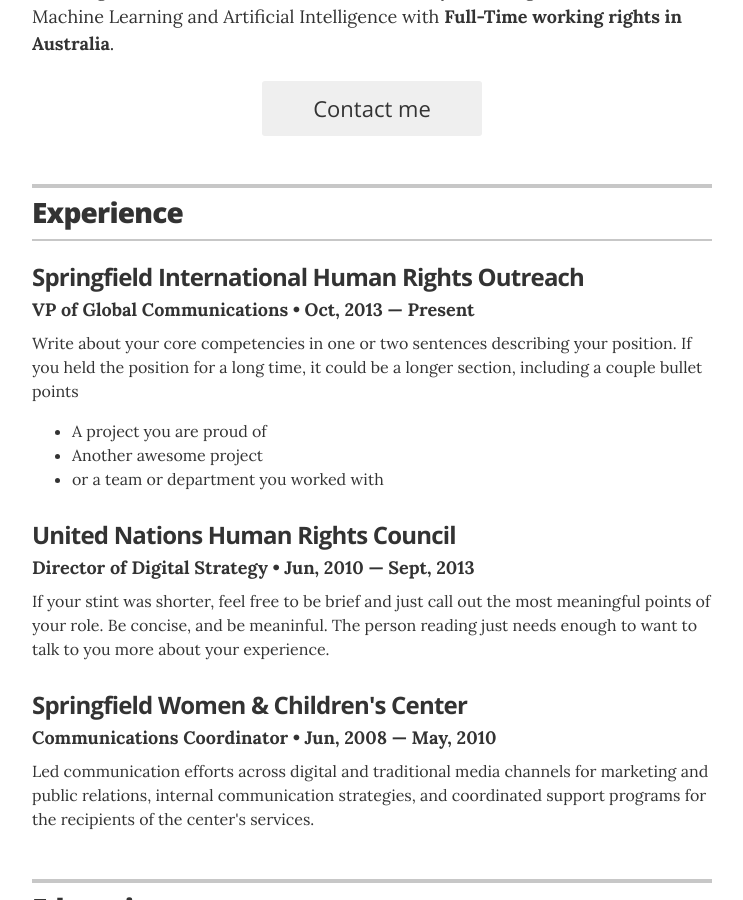
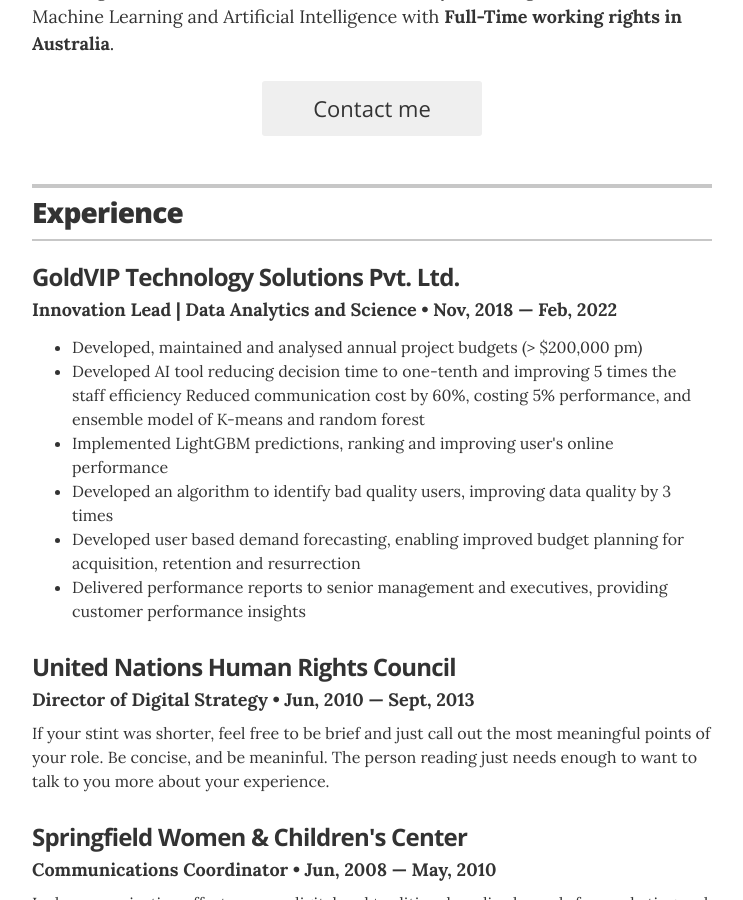
Before and after one commit to Bloodphilic/VipulJain_Resume, a Jekyll site: the page built from index.html, in a window 1280 px wide and 900 px high, scrolled down 587 px. Shown: the whole window, without its empty margins (268-1011 px from the left). Built offline with Jekyll 4.4.1, drawn with Linux system fonts in a browser that asks for light colours.

Commit message:
experience test

```diff
--- a/_config.yml
+++ b/_config.yml
@@ -45,7 +45,7 @@
 # Resume social links
 # uncomment the options you wish to display, and add your own URL
 resume_social_links:
-  resume_github_url:            "https://github.com/Bloodphilic"
+  # resume_github_url:            "https://github.com/Bloodphilic"
   # resume_twitter_url:           "http://twitter.com/jglovier"
   # resume_dribbble_url:          "https://dribbble.com/jag"
   # resume_facebook_url:          "insert Facebook URL here"
--- a/_data/experience.yml
+++ b/_data/experience.yml
@@ -1,9 +1,16 @@
 # Jobs
 # VP of Global Communications
-- company: Springfield International Human Rights Outreach
-  position: VP of Global Communications
-  duration: Oct, 2013 &mdash; Present
-  summary: Write about your core competencies in one or two sentences describing your position. If you held the position for a long time, it could be a longer section, including a couple bullet points	<ul class="resume-item-list"><li>A project you are proud of</li><li>Another awesome project</li><li>or a team or department you worked with</li></ul>
+- company: GoldVIP Technology Solutions Pvt. Ltd.
+  position: Innovation Lead | Data Analytics and Science
+  duration: Nov, 2018 &mdash; Feb, 2022
+  summary: <ul class="resume-item-list">
+                <li>Developed, maintained and analysed annual project budgets (> $200,000 pm)</li>
+                <li>Developed AI tool reducing decision time to one-tenth and improving 5 times the staff efficiency Reduced communication cost by 60%, costing 5% performance, and ensemble model of K-means and random forest</li>
+                <li>Implemented LightGBM predictions, ranking and improving user's online performance</li>
+                <li>Developed an algorithm to identify bad quality users, improving data quality by 3 times</li>
+                <li>Developed user based demand forecasting, enabling improved budget planning for acquisition, retention and resurrection</li>
+                <li>Delivered performance reports to senior management and executives, providing customer performance insights</li>
+                </ul>
 
 # Director of Digital Stratgy
 - company: United Nations Human Rights Council
```
